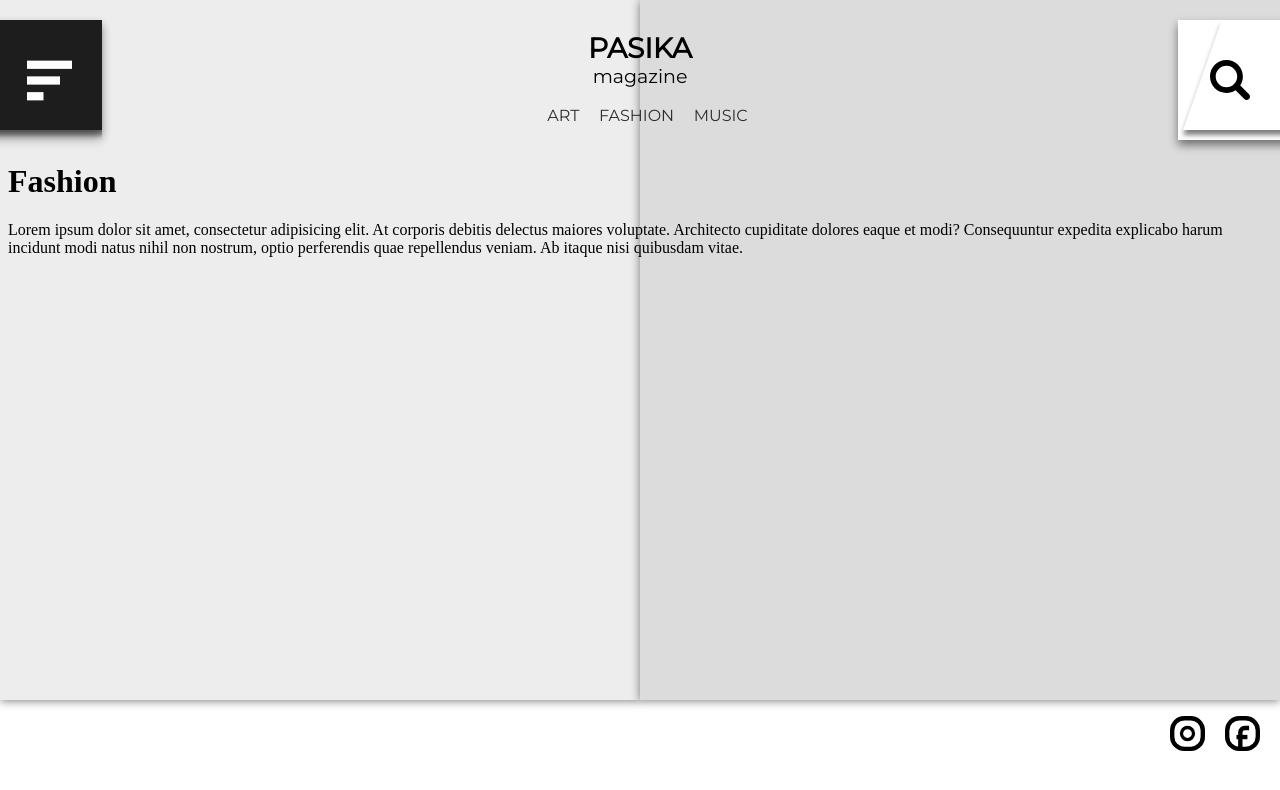
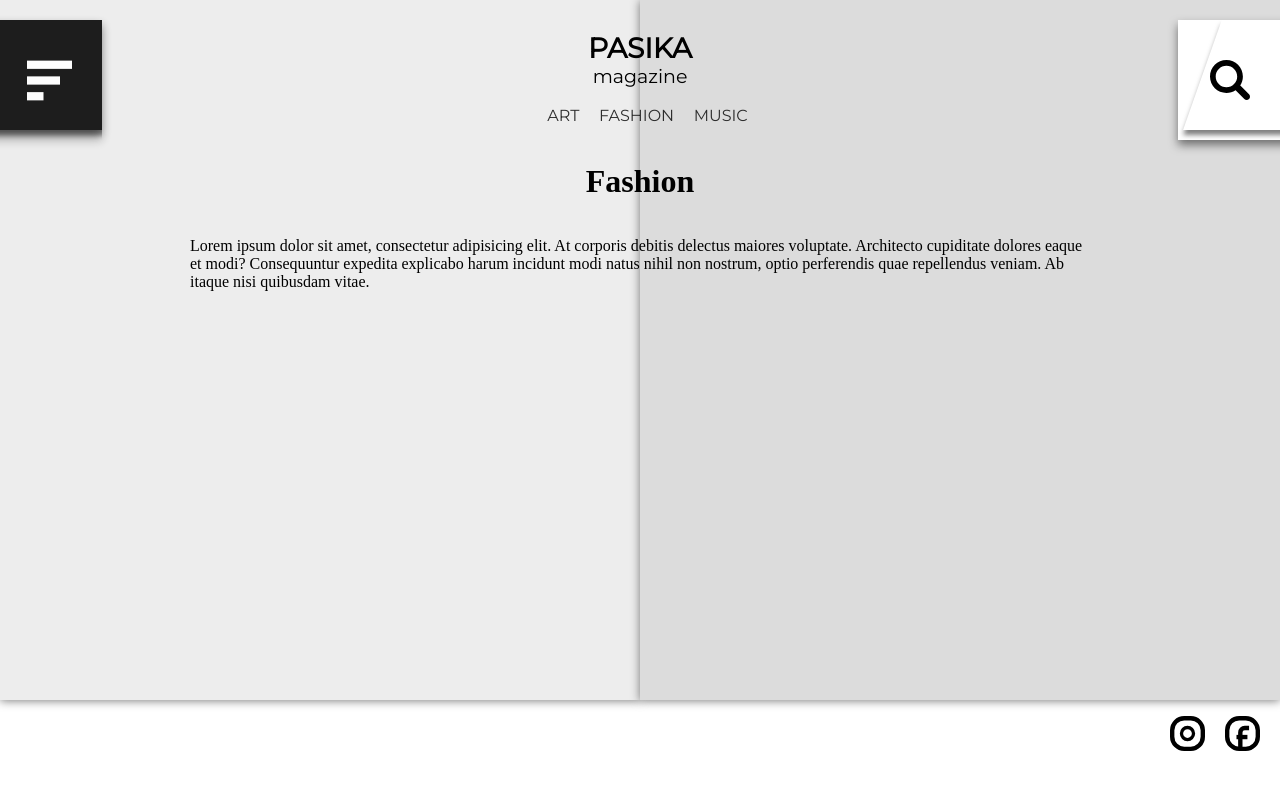
Before and after one commit to maximys963/pasika, a React (Create React App) app: page /fashion in a window 1280 px wide. Shown: the top 790 px of the page. Built offline with nearby package versions, Linux system fonts and the light colour scheme.

Commit message:
Create a React app and publish it to GitHub Pages

```diff
--- a/src/components/aboutUs.js
+++ b/src/components/aboutUs.js
@@ -1,13 +1,28 @@
 import React, {Component} from 'react';
 import PropTypes from 'prop-types';
+import styled from 'styled-components'
+
+
+const Information = styled.p`
+width: 500px;
+`;
+
+const Container = styled.div`
+display: flex,
+flex direction: column;
+`;
+
+
+
+
 
 class AboutUs extends Component {
     render() {
         return (
-            <div>
+            <Container>
                 <h1>About us</h1>
-                <p>Lorem ipsum dolor sit amet, consectetur adipisicing elit. Aperiam blanditiis consequatur cum deleniti doloremque doloribus dolorum ducimus earum, eius eligendi error fugit laudantium maxime nam odio optio perspiciatis possimus quae quam quisquam quod recusandae rem soluta veritatis vero vitae, voluptatum.</p>
-            </div>
+                <Information>Lorem ipsum dolor sit amet, consectetur adipisicing elit. Aperiam blanditiis consequatur cum deleniti doloremque doloribus dolorum ducimus earum, eius eligendi error fugit laudantium maxime nam odio optio perspiciatis possimus quae quam quisquam quod recusandae rem soluta veritatis vero vitae, voluptatum.</Information>
+            </Container>
         );
     }
 }
--- a/src/components/contacts.js
+++ b/src/components/contacts.js
@@ -1,13 +1,25 @@
 import React, {Component} from 'react';
 import PropTypes from 'prop-types';
+import styled from 'styled-components'
+
+
+const Information = styled.p`
+width: 500px;
+`;
+
+const Container = styled.div`
+display: flex,
+flex direction: column;
+`;
+
 
 class Contacts extends Component {
     render() {
         return (
-            <div>
+            <Container>
                 <h1>Contacts</h1>
-                <p>Lorem ipsum dolor sit amet, consectetur adipisicing elit. Aperiam assumenda at debitis dicta doloribus eaque fuga fugiat, fugit impedit ipsam iste itaque magni natus officiis praesentium quaerat quam ratione saepe sapiente sed! Consequatur dicta eum explicabo necessitatibus officia officiis tenetur!</p>
-            </div>
+                <Information>Lorem ipsum dolor sit amet, consectetur adipisicing elit. Aperiam assumenda at debitis dicta doloribus eaque fuga fugiat, fugit impedit ipsam iste itaque magni natus officiis praesentium quaerat quam ratione saepe sapiente sed! Consequatur dicta eum explicabo necessitatibus officia officiis tenetur!</Information>
+            </Container>
         );
     }
 }
--- a/src/components/fashion.js
+++ b/src/components/fashion.js
@@ -1,13 +1,27 @@
 import React, {Component} from 'react';
 import PropTypes from 'prop-types';
+import styled from 'styled-components'
+
+const Information = styled.p`
+width: 900px;
+`;
+
+const Container = styled.div`
+width: 100%
+display: flex;
+flex-direction: column;
+justify-content: center;
+align-items: center
+`;
+
 
 class Fashion extends Component {
     render() {
         return (
-                <div>
+                <Container>
                     <h1>Fashion</h1>
-                    <div> Lorem ipsum dolor sit amet, consectetur adipisicing elit. At corporis debitis delectus maiores voluptate. Architecto cupiditate dolores eaque et modi? Consequuntur expedita explicabo harum incidunt modi natus nihil non nostrum, optio perferendis quae repellendus veniam. Ab itaque nisi quibusdam vitae.</div>
-                </div>
+                    <Information> Lorem ipsum dolor sit amet, consectetur adipisicing elit. At corporis debitis delectus maiores voluptate. Architecto cupiditate dolores eaque et modi? Consequuntur expedita explicabo harum incidunt modi natus nihil non nostrum, optio perferendis quae repellendus veniam. Ab itaque nisi quibusdam vitae.</Information>
+                </Container>
         );
     }
 }
```
Also changed, not shown: package.json (+10 -2 lines), 1 other file (tests, documents, lock files or other folders).
